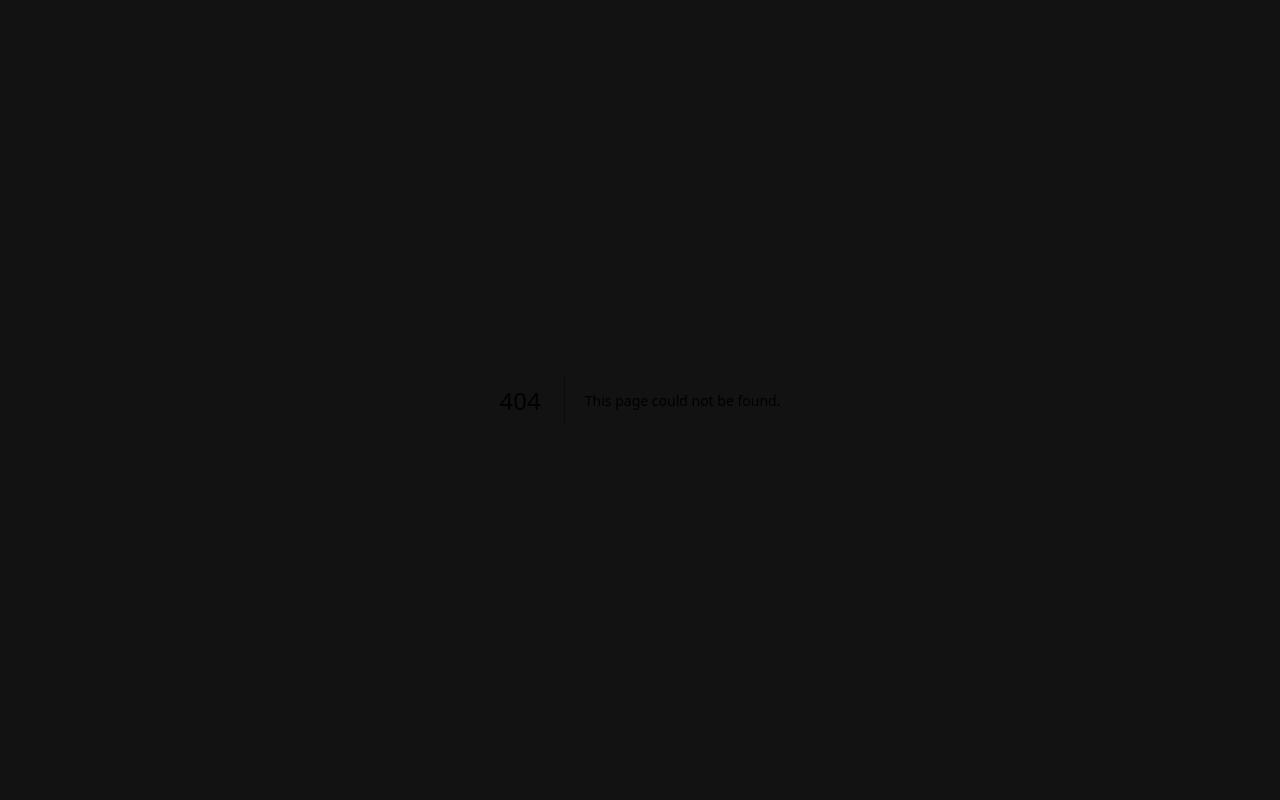
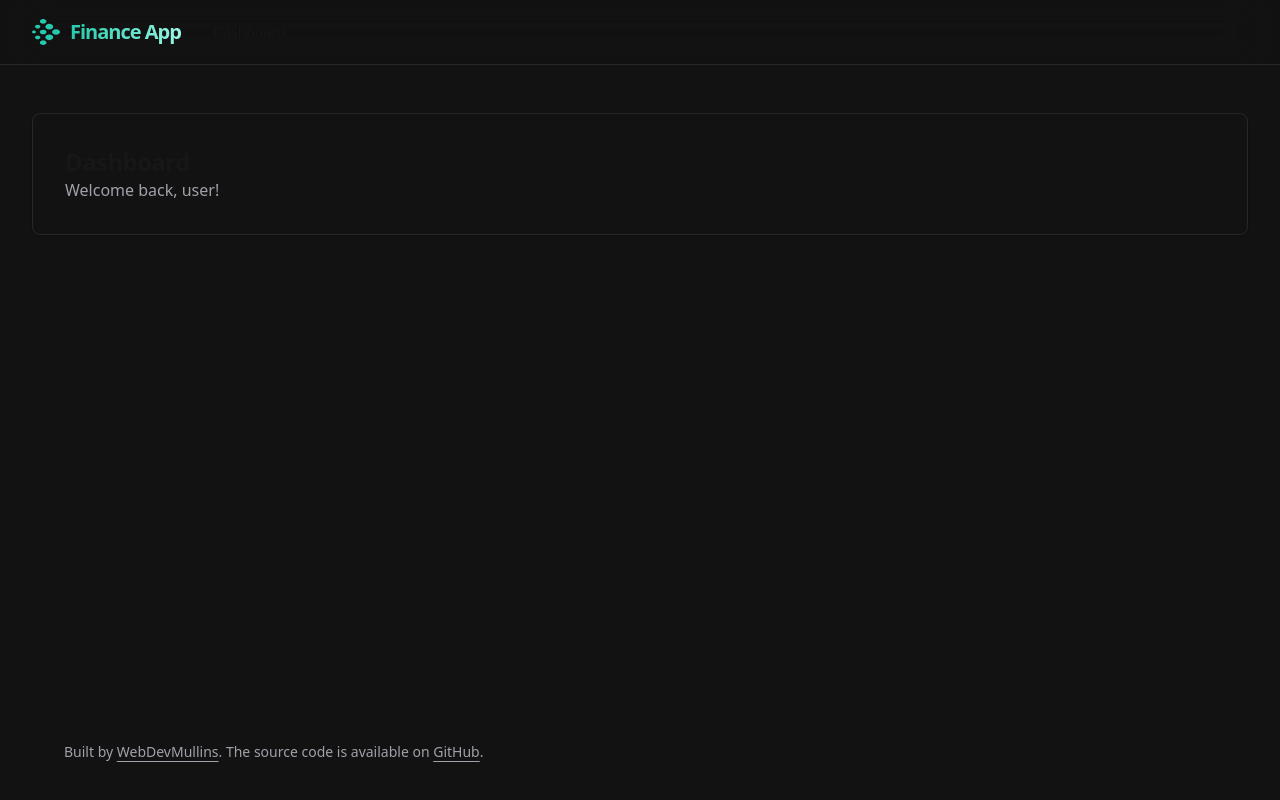
Before and after one commit to WebDevMullins/finance-tracker, a Next.js app: page /dashboard in a window 1280 px wide. Before the commit this address had no page. Built offline with nearby package versions, Linux system fonts and the light colour scheme.

Commit message:
Add DashboardPage component

```diff
--- /dev/null
+++ b/src/app/(app)/dashboard/page.tsx
@@ -0,0 +1,21 @@
+export default function DashboardPage() {
+	return (
+		<div className='container py-12'>
+			<div className='overflow-hidden rounded-[0.5rem] border bg-background shadow'>
+				<div className='hidden h-full flex-1 flex-col space-y-8 p-8 md:flex'>
+					<div className='flex items-center justify-between space-y-2'>
+						<div>
+							<h2 className='text-2xl font-bold tracking-tight'>Dashboard</h2>
+							<p className='text-muted-foreground'>
+								Welcome back, user!
+								{/* Welcome back, {user?.firstName}! */}
+							</p>
+						</div>
+						<div className='flex items-center space-x-2'></div>
+					</div>
+					{/* Charts go here */}
+				</div>
+			</div>
+		</div>
+	)
+}
```
